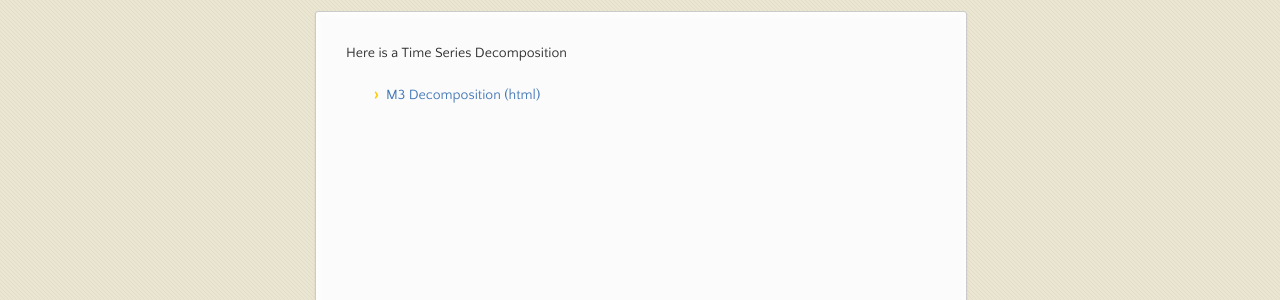
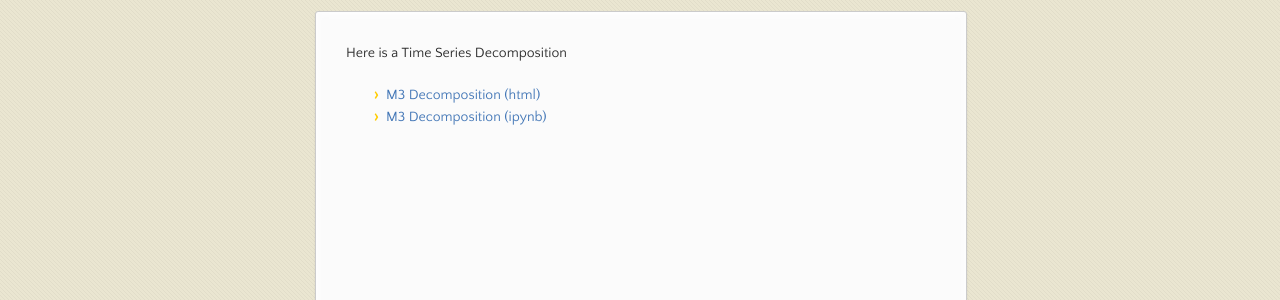
Before and after one commit to kevinluong510/kevinluong510.github.io, a Jekyll site: the page built from timeseries/index.md, in a window 1280 px wide. Shown: the part 179-479 px from the top of the page. Built offline with Jekyll 4.4.1, drawn with Linux system fonts in a browser that asks for light colours; our own code applies the rules of GitHub Pages for plain Markdown files.

Commit message:
Update index.md

```diff
--- a/timeseries/index.md
+++ b/timeseries/index.md
@@ -5,3 +5,4 @@ Description: Course Content
 
 Here is a Time Series Decomposition
 - [M3 Decomposition (html)](M3Decomposition.html)
+- [M3 Decomposition (ipynb)](M3Decomposition.ipynb)
```
